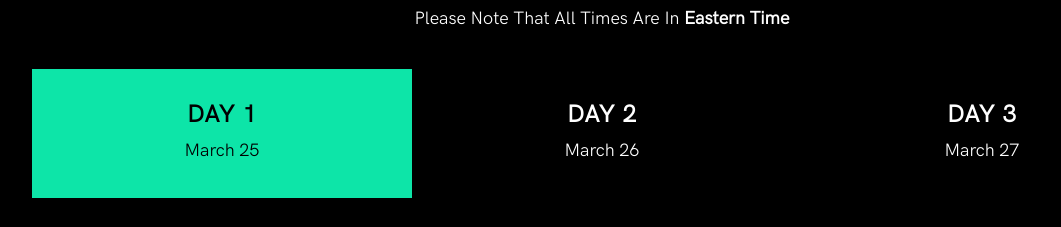
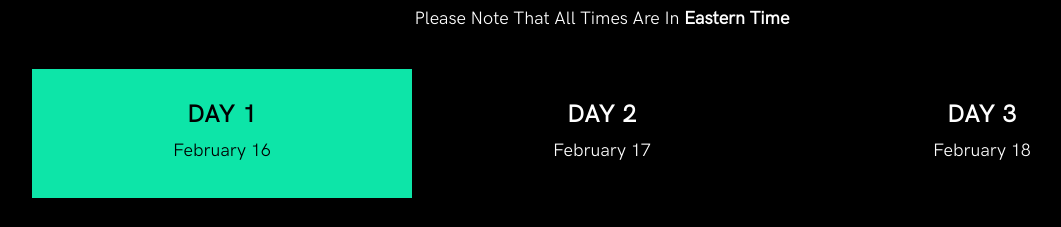
Before and after one commit to winhacks/2024-website, a plain HTML site: page index.html in a window 1280 px wide. Shown: the part 2360-2587 px from the top of the page, without its empty margins (38-1099 px from the left). Drawn offline with nearby package versions, Linux system fonts and the light colour scheme; files whose address does not match are found by name.

Commit message:
Changes to dates + sponsorship section

```diff
--- a/index.html
+++ b/index.html
@@ -327,15 +327,15 @@ p, h1, h2, h3, h4, a{
         <div class="row buttons">
             <div id="b1" class="col-md-4 test selected" onclick="select(1)">
               <h4>Day 1</h4>
-              <p>March 25</p>
+              <p>February 16</p>
             </div>
             <div id="b2" class="col-md-4 test" onclick="select(2)">
               <h4>Day 2</h4>
-              <p>March 26</p>
+              <p>February 17</p>
             </div>
             <div id="b3" class="col-md-4 test" onclick="select(3)">
               <h4>Day 3</h4>
-              <p>March 27</p>
+              <p>February 18</p>
             </div>
         </div>
         <br><br><br>
@@ -555,15 +555,17 @@ p, h1, h2, h3, h4, a{
                 <p class="text-center" style="margin-top: 16px;"><a class="btn btn-primary btn-lg btn-default" role="button" href="sponsorship.pdf">Learn More Here</a><br></p>
             </div>
         </div>
+        <!--
         <h2 class="text-center">Our 2022 Sponsors</h2>
         <div class="container">
             <div class="row justify-content-center">
                 <div class="col-md-8 mx-auto mx-sm-auto mx-md-auto" data-aos="fade" data-aos-delay="50"><a href="http://choosewindsoressex.com/"><img src="assets/img/sponsors/weedc.png" width="100%"></a></div>
                 <div class="col-md-8 mx-auto mx-sm-auto mx-md-auto" data-aos="fade" data-aos-delay="50"><a href="https://www.citywindsor.ca/Pages/Home.aspx"><img src="assets/img/sponsors/windsor.png" width="100%"></a></div>
-                <!--
+
+                //old comment
                 <div class="col-md-8 mx-auto mx-sm-auto mx-md-auto" data-aos="fade" data-aos-delay="50"><a href="https://blog.oce-ontario.org/"><img src="assets/img/sponsors/oci.png" width="100%"></a></div>
                 <div class="col-md-8 mx-auto mx-sm-auto mx-md-auto" data-aos="fade" data-aos-delay="50"><a href="https://www.avinhub.ca/"><img src="assets/img/sponsors/avin.png" width="100%"></a></div>
-                -->
+
             </div>
             <div class="row justify-content-center">
                 <div class="col-6 mx-auto mx-sm-auto mx-md-auto" data-aos="fade" data-aos-delay="50"><a href="https://www.uwindsor.ca/"><img src="assets/img/sponsors/uwin.png" width="100%"></a></div>
@@ -573,7 +575,8 @@ p, h1, h2, h3, h4, a{
                 <div class="col-6 mx-auto mx-sm-auto mx-md-auto" data-aos="fade" data-aos-delay="50"><a href="https://www.wetech-alliance.com/"><img src="assets/img/sponsors/wetech.png" width="100%"></a></div>
                 <div class="col-6 mx-auto mx-sm-auto mx-md-auto" data-aos="fade" data-aos-delay="50"><a href="https://blog.oce-ontario.org/"><img src="assets/img/sponsors/oci.png" width="100%"></a></div>
                 <div class="col-6 mx-auto mx-sm-auto mx-md-auto" data-aos="fade" data-aos-delay="50"><a href="https://www.avinhub.ca/"><img src="assets/img/sponsors/avin.png" width="100%"></a></div>
-                <!--
+
+                //old comment
                 <div class="col-6 mx-auto mx-sm-auto mx-md-auto" data-aos="fade" data-aos-delay="50"><a href="https://www.wavedirect.net/"><img src="assets/img/sponsors/wavedirect2.png" width="100%"></a></div>
                 <div class="col-6 mx-auto mx-sm-auto mx-md-auto" data-aos="fade" data-aos-delay="50"><a href="https://www.blackberry.com/"><img src="assets/img/sponsors/blackberry.png" width="100%"></a></div>
                 <div class="col-6 mx-auto mx-sm-auto mx-md-auto" data-aos="fade" data-aos-delay="50"><a href="http://www.pepcorp.ca/"><img src="assets/img/sponsors/pepcorp2.png" width="100%"></a></div>
@@ -581,7 +584,7 @@ p, h1, h2, h3, h4, a{
                 <div class="col-6 text-nowrap mx-auto mx-sm-auto mx-md-auto" data-aos="fade" data-aos-delay="50"><a href="https://splicedigital.com/"><img src="assets/img/sponsors/splice.png" width="100%"></a></div>
                 <div class="col-6 mx-auto mx-sm-auto mx-md-auto" data-aos="fade" data-aos-delay="50"><a href="https://www.wesparkhealth.com/"><img src="assets/img/sponsors/wespark.png" width="100%"></a></div>
                 <div class="col-6 mx-auto mx-sm-auto mx-md-auto" data-aos="fade" data-aos-delay="50"><a href="https://www.womenofwindsor.org/"><img src="assets/img/sponsors/wow.png" width="100%"></a></div>
-                -->
+
             </div>
             <div class="row justify-content-center">
                 <div class="col-4 col-sm-4 col-md-3 mx-auto mx-sm-auto mx-md-auto" data-aos="fade" data-aos-delay="50"><a href="https://sites.google.com/view/gdscwindsor/home"><img src="assets/img/sponsors/dsc.png" width="100%"></a></div>
@@ -599,7 +602,7 @@ p, h1, h2, h3, h4, a{
                 <div class="col-4 col-sm-4 col-md-3 mx-auto mx-sm-auto mx-md-auto" data-aos="fade" data-aos-delay="50"><a href="https://igda.org/"><img src="assets/img/sponsors/igda.png" width="100%"></a></div>
                 <div class="col-4 col-sm-4 col-md-3 mx-auto mx-sm-auto mx-md-auto" data-aos="fade" data-aos-delay="50"><a href="https://www.sunlife.ca/en/"><img src="assets/img/sponsors/sunlife.png" width="100%"></a></div>
 
-                <!--
+                //old comment
                 <div class="col-4 col-sm-4 col-md-3 mx-auto mx-sm-auto mx-md-auto" data-aos="fade" data-aos-delay="50"><a href="https://www.uwindsor.ca/success/617/lancer-gaming"><img src="assets/img/sponsors/esports.png" width="100%"></a></div>
                 <div class="col-4 col-sm-4 col-md-3 mx-auto mx-sm-auto mx-md-auto" data-aos="fade" data-aos-delay="50"><a href="https://www.axure.com/"><img src="assets/img/sponsors/axure.png" width="100%"></a></div>
                 <div class="col-4 col-sm-4 col-md-3 mx-auto mx-sm-auto mx-md-auto" data-aos="fade" data-aos-delay="50"><a href="https://balsamiq.com/"><img src="assets/img/sponsors/balsamiq.png" width="100%"></a></div>
@@ -618,9 +621,10 @@ p, h1, h2, h3, h4, a{
                 <div class="col-4 col-sm-4 col-md-3 mx-auto mx-sm-auto mx-md-auto" data-aos="fade" data-aos-delay="50"><a href="https://repl.it/"><img src="assets/img/sponsors/replit.png" width="100%"></a></div>
                 <div class="col-4 col-sm-4 col-md-3 mx-auto mx-sm-auto mx-md-auto" data-aos="fade" data-aos-delay="50"><a href="https://www.voiceflow.com/"><img src="assets/img/sponsors/voiceflow.png" width="100%"></a></div>
                 <div class="col-4 col-sm-4 col-md-3 mx-auto mx-sm-auto mx-md-auto" data-aos="fade" data-aos-delay="50"><a href="https://www.alphakor.com/"><img src="assets/img/sponsors/alphakor.png" width="100%"></a></div>
-                -->
+
             </div>
         </div>
+        -->
     </div>
     <!-- <section id="contact" class="content-section text-center" style="padding-top: 100px;">
         <div class="row align-items-center order-md-center" style="margin-right: 0;margin-left: 10%;">
```
